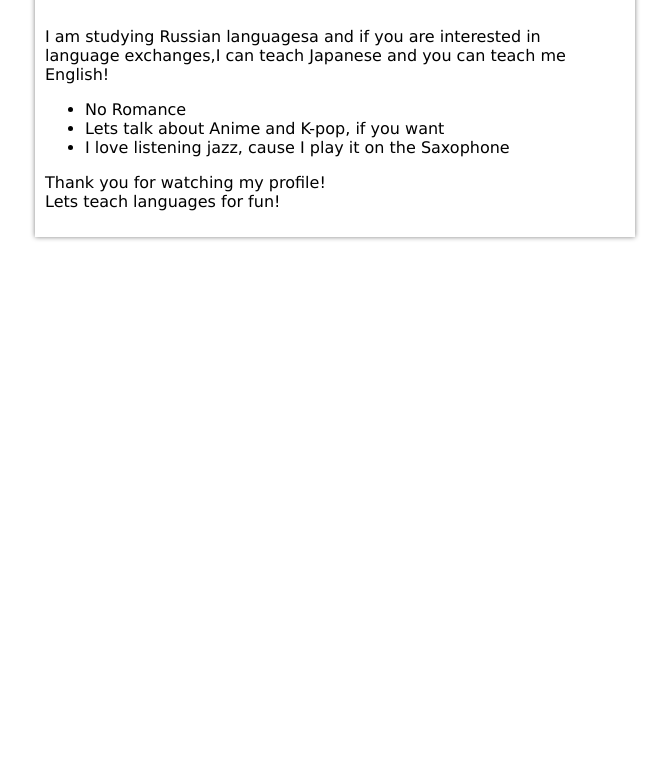
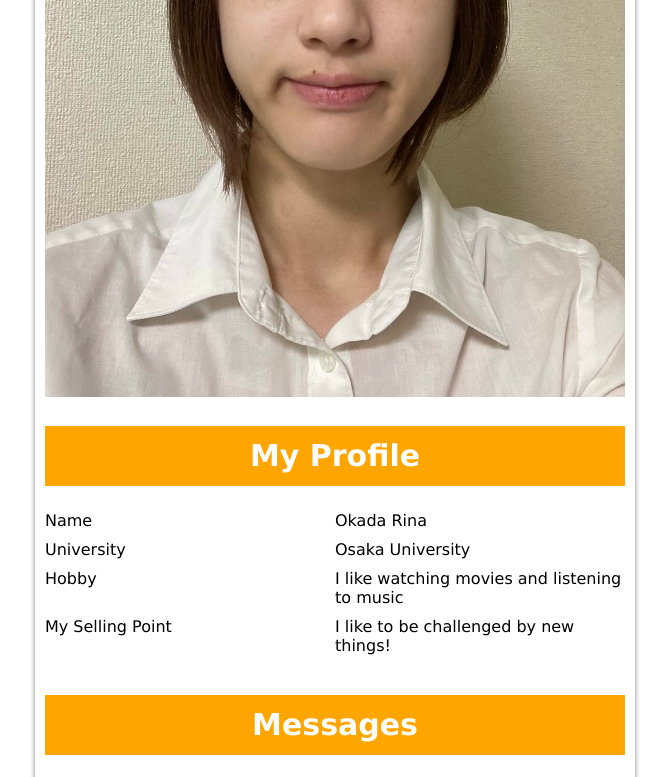
Before and after one commit to rinanaririna/nari.github.io, a plain HTML site: page index.html in a window 1280 px wide. Shown: the part 497-1274 px from the top of the page, without its empty margins (305-974 px from the left). Before the commit the page ends 800 px from the top, so only its background shows below. Drawn offline with Linux system fonts and the light colour scheme.

Commit message:
Update index.html

```diff
--- a/index.html
+++ b/index.html
@@ -9,7 +9,7 @@
   <main>
     <h1>About me</h1>
     <div id="key_visual">
-      <img src="image_ukraine.JPG">
+      <img src="1000191.jpg">
     </div>
 
     <h2>My Profile</h2>
```
